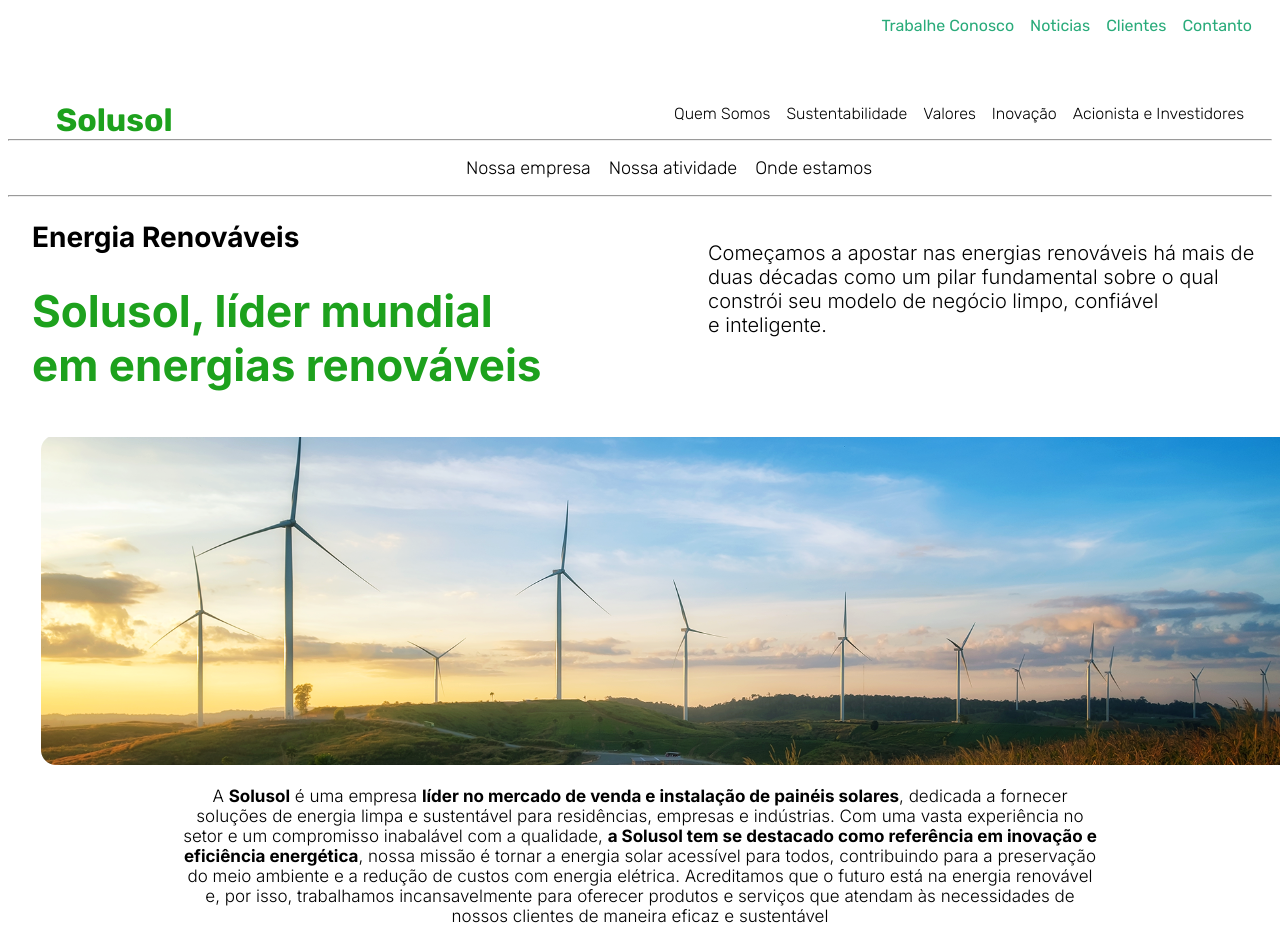
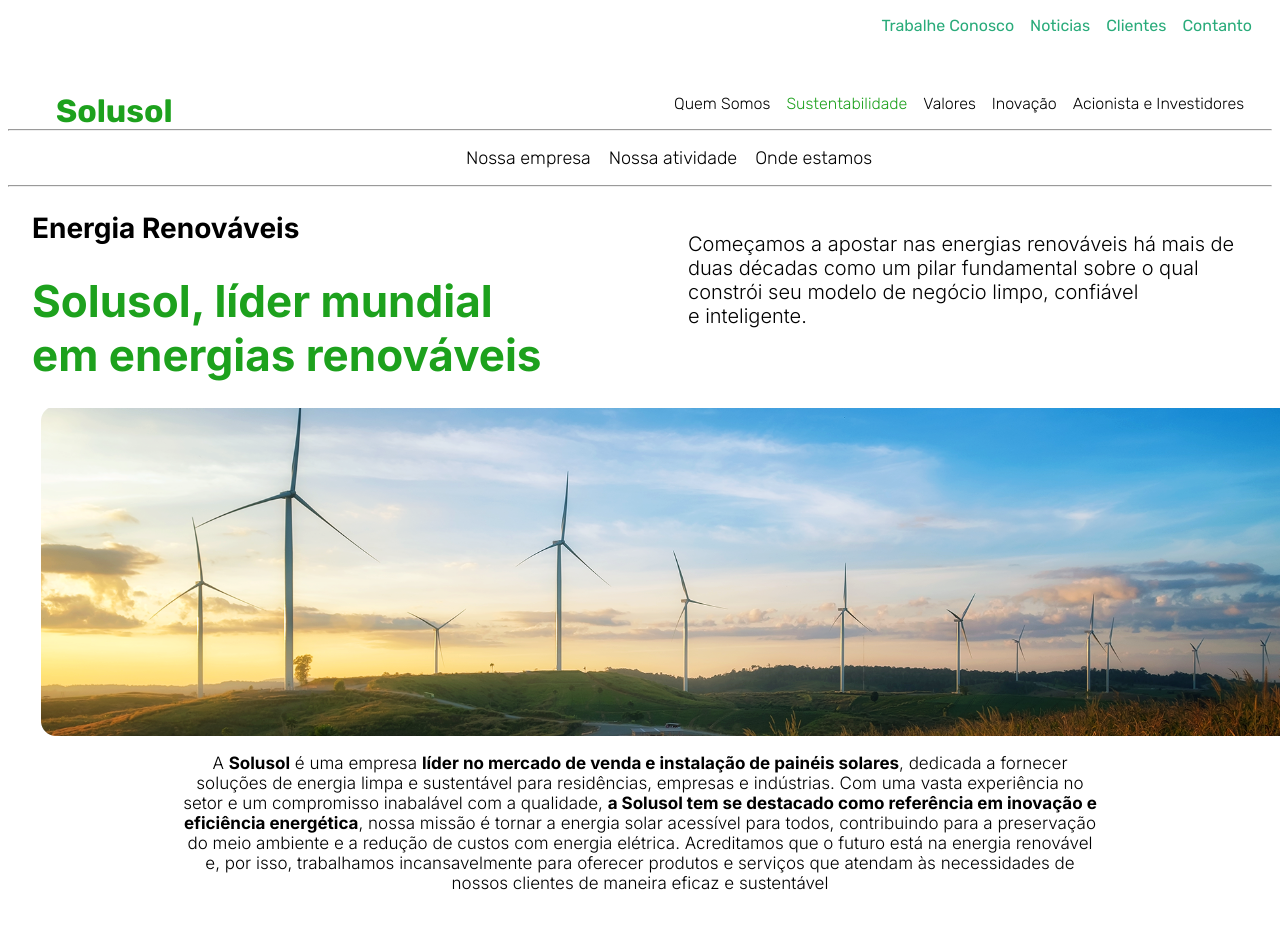
Before and after one commit to JoaoCEEP/Solusol, a plain HTML site: page Solusol/index.html in a window 1280 px wide. Shown: the top 929 px of the page. Drawn offline with Linux system fonts and the light colour scheme.

Commit message:
Add files via upload

```diff
--- /dev/null
+++ b/Solusol/etc/styletc.css
@@ -0,0 +1,22 @@
+.solusol {
+    color: rgb(29, 161, 29);
+    font-family: rubik;
+    margin-left: 1.5em;
+    margin-top: 1cm;
+}
+
+.title {
+    display: flex;
+    justify-content: center;
+    color: rgb(29, 161, 29);
+    font-family: rubik;
+    margin-top: 1cm;
+}
+
+.texto {
+    font-family: inter;
+    margin-top: 1.5cm;
+    margin-left: 1.5cm;
+    margin-right: 1.5cm;
+    font-size: 22px;
+}
--- a/Solusol/index.html
+++ b/Solusol/index.html
@@ -22,7 +22,7 @@
     <h1 class="title">Solusol</h1>
     <ul class="meio">
         <li class="item__meio">Quem Somos</li>
-        <li class="item__meio">Sustentabilidade</li>
+        <li class="item__meio"><a target="_blank" href="etc/sustentabilidade.html">Sustentabilidade</a></li>
         <li class="item__meio">Valores</li>
         <li class="item__meio">Inovação</li>
         <li class="item__meio">Acionista e Investidores</li>
--- a/Solusol/style.css
+++ b/Solusol/style.css
@@ -20,7 +20,7 @@ a {
     color: rgb(29, 161, 29);
     font-family: rubik;
     margin-left: 1.5em;
-    margin-top: 1.75cm;
+    margin-top: 1.5cm;
 }
 
 .meio {
@@ -58,7 +58,9 @@ a {
 
 .resumo {
     font-family: inter;
-    margin-left: 35em;
+    display: flex;
+    justify-content: right;
+    margin-right: 1cm;
     margin-top: -9em;
     font-size: 20px;
     font-weight: 300;
@@ -66,6 +68,9 @@ a {
 
 .img {
     margin-top: 5em;
+    display: flex;
+    justify-content: center;
+    align-items: center;
 }
 
 .somos {
```
Also changed, not shown: Solusol/etc/quemsomos.html (added, +11 -0 lines), Solusol/etc/sustentabilidade.html (added, +20 -0 lines), Solusol/quemsomos.html (added, +11 -0 lines).
